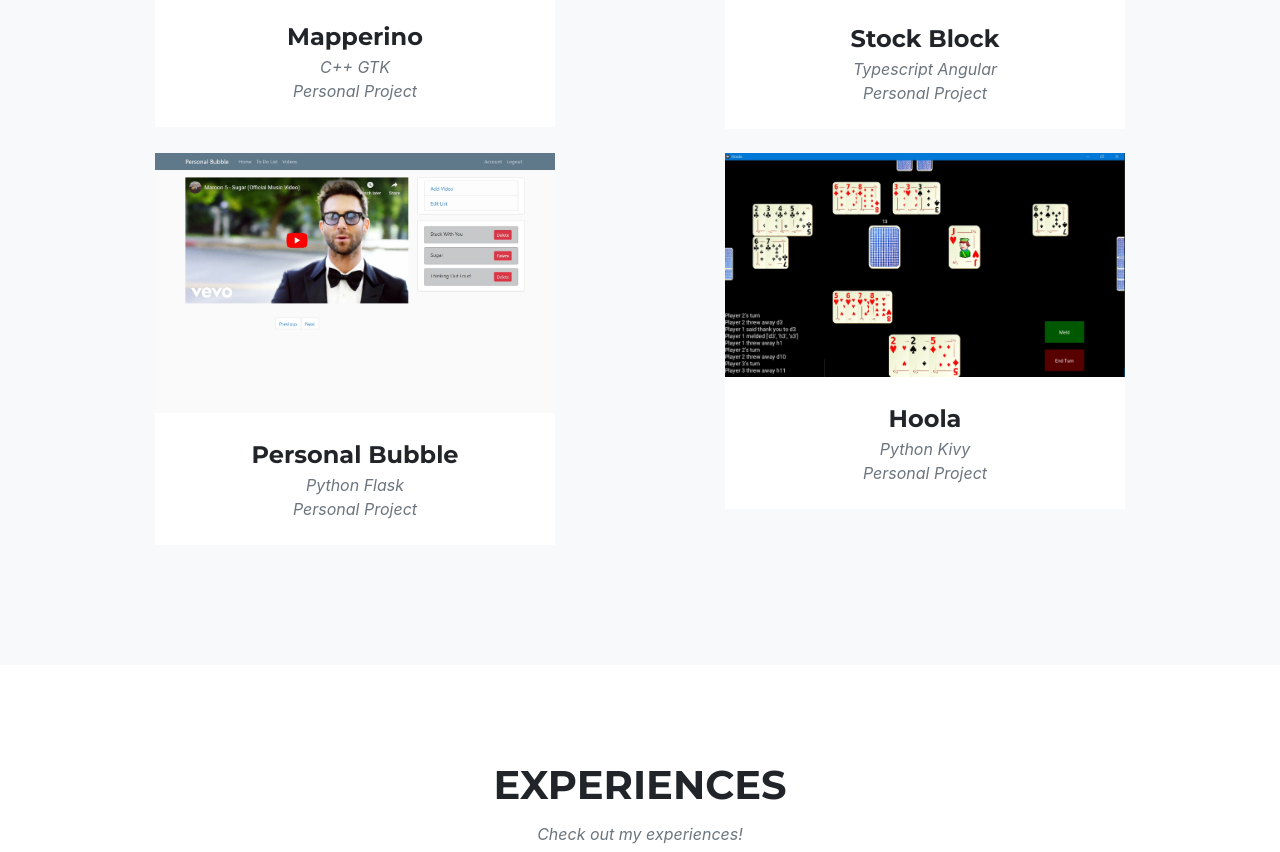
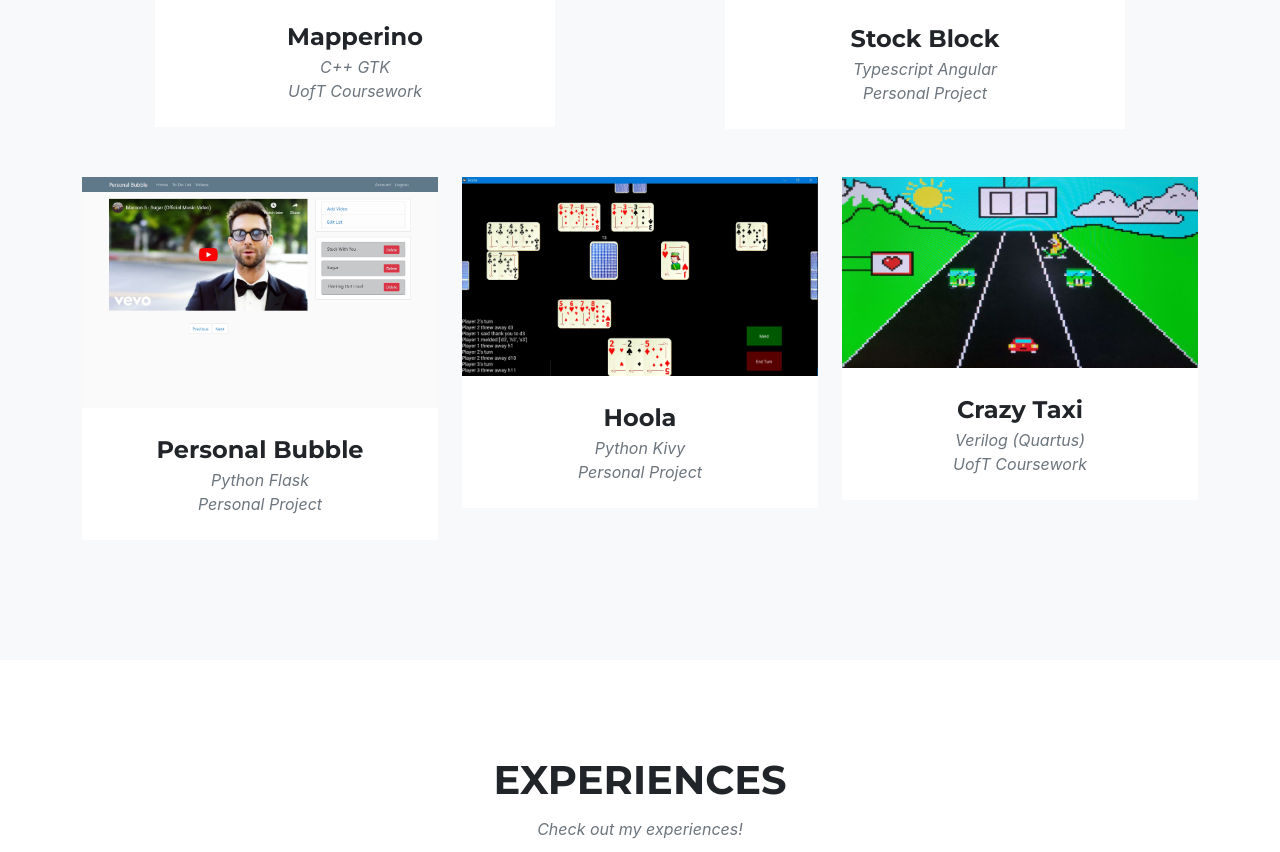
Before and after one commit to ianyechen/ianyechen.github.io, a plain HTML site: page index.html in a window 1280 px wide. Shown: the part 1887-2739 px from the top of the page. Drawn offline with nearby package versions, Linux system fonts and the light colour scheme; a web font is replaced by a local one.

Commit message:
Added crazy taxi to past projects

```diff
--- a/index.html
+++ b/index.html
@@ -98,7 +98,7 @@
                             </a>
                             <div class="portfolio-caption">
                                 <div class="portfolio-caption-heading">Mapperino</div>
-                                <div class="portfolio-caption-subheading text-muted">C++ GTK <br>Personal Project</div>
+                                <div class="portfolio-caption-subheading text-muted">C++ GTK <br>UofT Coursework</div>
                             </div>
                         </div>
                     </div>
@@ -117,7 +117,8 @@
                             </div>
                         </div>
                     </div>
-                    <div class="col-lg-6 col-sm-6 mb-4">
+                    <div class="col-lg-12 col-sm-6 mb-4"></div>
+                    <div class="col-lg-4 col-sm-6 mb-4">
                         <div class="portfolio-item">
                             <!-- <a class="portfolio-link" data-toggle="modal" href="#!"> -->
                                 <a class="portfolio-link" data-toggle="modal" href="#portfolioModal3">
@@ -132,7 +133,7 @@
                             </div>
                         </div>
                     </div>
-                    <div class="col-lg-6 col-sm-6 mb-4 mb-lg-0">
+                    <div class="col-lg-4 col-sm-6 mb-4 mb-lg-0">
                         <div class="portfolio-item">
                             <a class="portfolio-link" data-toggle="modal" href="#portfolioModal4">
                                 <div class="portfolio-hover">
@@ -142,25 +143,25 @@
                             </a>
                             <div class="portfolio-caption">
                                 <div class="portfolio-caption-heading">Hoola</div>
-                                <div class="portfolio-caption-subheading text-muted">Python Kivy <br> Personal Project</div>
+                                <div class="portfolio-caption-subheading text-muted">Python Kivy <br>Personal Project</div>
                             </div>
                         </div>
                     </div>
-                    <!-- <div class="col-lg-4 col-sm-6 mb-4 mb-sm-0">
+                    <div class="col-lg-4 col-sm-6 mb-4 mb-sm-0">
                         <div class="portfolio-item">
                             <a class="portfolio-link" data-toggle="modal" href="#portfolioModal5">
                                 <div class="portfolio-hover">
                                     <div class="portfolio-hover-content"><i class="fas fa-plus fa-3x"></i></div>
                                 </div>
-                                <img class="img-fluid" src="assets/img/portfolio/05-thumbnail.jpg" alt="" />
+                                <img class="img-fluid" src="assets/img/portfolio/crazy-taxi-thumbnail.jpg" alt="" />
                             </a>
                             <div class="portfolio-caption">
-                                <div class="portfolio-caption-heading">Southwest</div>
-                                <div class="portfolio-caption-subheading text-muted">Website Design</div>
+                                <div class="portfolio-caption-heading">Crazy Taxi</div>
+                                <div class="portfolio-caption-subheading text-muted">Verilog (Quartus) <br>UofT Coursework</div>
                             </div>
                         </div>
                     </div>
-                    <div class="col-lg-4 col-sm-6">
+                    <!-- <div class="col-lg-4 col-sm-6">
                         <div class="portfolio-item">
                             <a class="portfolio-link" data-toggle="modal" href="#portfolioModal6">
                                 <div class="portfolio-hover">
@@ -364,7 +365,7 @@
                                 <div class="modal-body">
                                     <!-- Project Details Go Here-->
                                     <h2 class="text-uppercase">Mapperino</h2>
-                                    <p class="item-intro text-muted">C++ GTK Personal Project</p>
+                                    <p class="item-intro text-muted">C++ GTK UofT Coursework</p>
                                     <img class="img-fluid d-block mx-auto" src="assets/img/portfolio/mapperino-thumbnail.jpg" alt="" />
                                     <p>
                                         - Programmed with C++ with the GTK framework to implement a map system displayed on a Graphical User Interface
@@ -516,15 +517,23 @@
                             <div class="col-lg-8">
                                 <div class="modal-body">
                                     <!-- Project Details Go Here-->
-                                    <h2 class="text-uppercase">Project Name</h2>
-                                    <p class="item-intro text-muted">Lorem ipsum dolor sit amet consectetur.</p>
-                                    <img class="img-fluid d-block mx-auto" src="assets/img/portfolio/05-full.jpg" alt="" />
-                                    <p>Use this area to describe your project. Lorem ipsum dolor sit amet, consectetur adipisicing elit. Est blanditiis dolorem culpa incidunt minus dignissimos deserunt repellat aperiam quasi sunt officia expedita beatae cupiditate, maiores repudiandae, nostrum, reiciendis facere nemo!</p>
-                                    <ul class="list-inline">
+                                    <h2 class="text-uppercase">Crazy Taxi</h2>
+                                    <p class="item-intro text-muted">Verilog (Quartus) UofT Coursework</p>
+                                    <img class="img-fluid d-block mx-auto" src="assets/img/portfolio/crazy-taxi-thumbnail.jpg" alt="" />
+                                    <p>- Worked with Verilog to create a modified version of the
+                                        game “Crazy Taxi” and wrote algorithms for an AI to play
+                                        the game by itself </p>
+                                    <!-- <ul class="list-inline">
                                         <li>Date: January 2020</li>
                                         <li>Client: Southwest</li>
                                         <li>Category: Website Design</li>
-                                    </ul>
+                                    </ul> -->
+                                    <a href="https://github.com/ianyechen/crazy-taxi" target="_blank" style="text-decoration:none">
+                                        <button class="btn btn-primary" type="button">
+                                            <i class="fas fa-arrow-right mr-1"></i>
+                                            Check it out!
+                                        </button>
+                                    </a>
                                     <button class="btn btn-primary" data-dismiss="modal" type="button">
                                         <i class="fas fa-times mr-1"></i>
                                         Close Project
```
Also changed, not shown: assets/img/portfolio/crazy-taxi-thumbnail.jpg (added).
